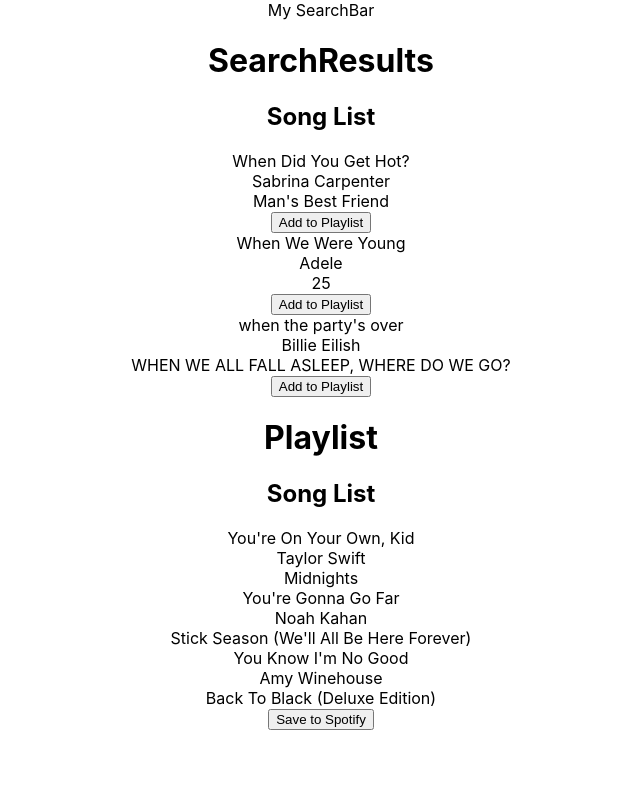
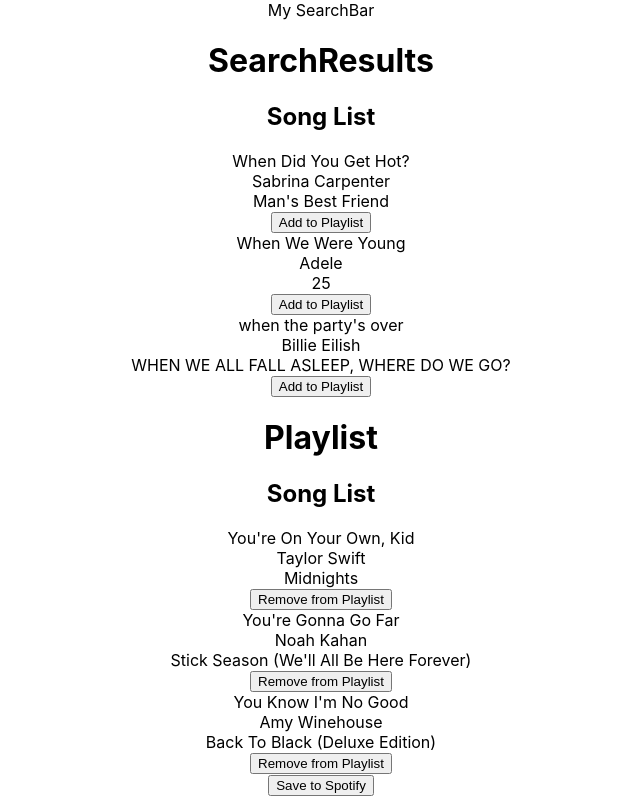
Before and after one commit to zoeflowercodes/jammming, a React (Create React App) app: page / in a window 1280 px wide. Shown: the whole page, without its empty margins (319-959 px from the left). Built offline with nearby package versions, Linux system fonts and the light colour scheme.

Commit message:
remove track from playlist functionality

```diff
--- a/src/components/app/App.js
+++ b/src/components/app/App.js
@@ -29,11 +29,19 @@
             }));
         }
     }
+    function removeFromPlaylist(track) {
+        if (playlist.tracks.find(t => t.id === track.id)) {
+            setPlaylist(prev => ({
+                ...prev,
+                tracks: [...prev.tracks.filter(t => t.id !== track.id)]
+            }));
+        }
+    }
   return (
     <div className="App">
           <SearchBar />
           <SearchResults searchResults={searchResults} onAddToPlaylist={addToPlaylist}/>
-          <Playlist playlist={playlist} />
+          <Playlist playlist={playlist} onRemoveFromPlaylist={removeFromPlaylist} />
     </div>
   );
 }
--- a/src/components/playlist/playlist.jsx
+++ b/src/components/playlist/playlist.jsx
@@ -6,7 +6,7 @@
     return (
         <>
             <h1>{title}</h1>
-            <TrackList trackList={playlist.tracks} />
+            <TrackList trackList={playlist.tracks} hasDeleteButton={true} onRemoveFromPlaylist={props.onRemoveFromPlaylist} />
             <button>Save to Spotify</button>
         </>
     )
--- a/src/components/tracklist/tracklist.jsx
+++ b/src/components/tracklist/tracklist.jsx
@@ -4,10 +4,12 @@
     const title = "Song List";
     const trackList = props.trackList || [];
     const showAddButton = props.hasAddButton || false;
+    const showDeleteButton = props.hasDeleteButton || false;
     const tracks = trackList.map(track => (
         <div>
             <Track key={track.id} track={track} />
             {showAddButton && <button onClick={() => props.onAddToPlaylist(track)}>Add to Playlist</button>}
+            {showDeleteButton && <button onClick={() => props.onRemoveFromPlaylist(track)}>Remove from Playlist</button>}
         </div>
     ));
     return (
```
